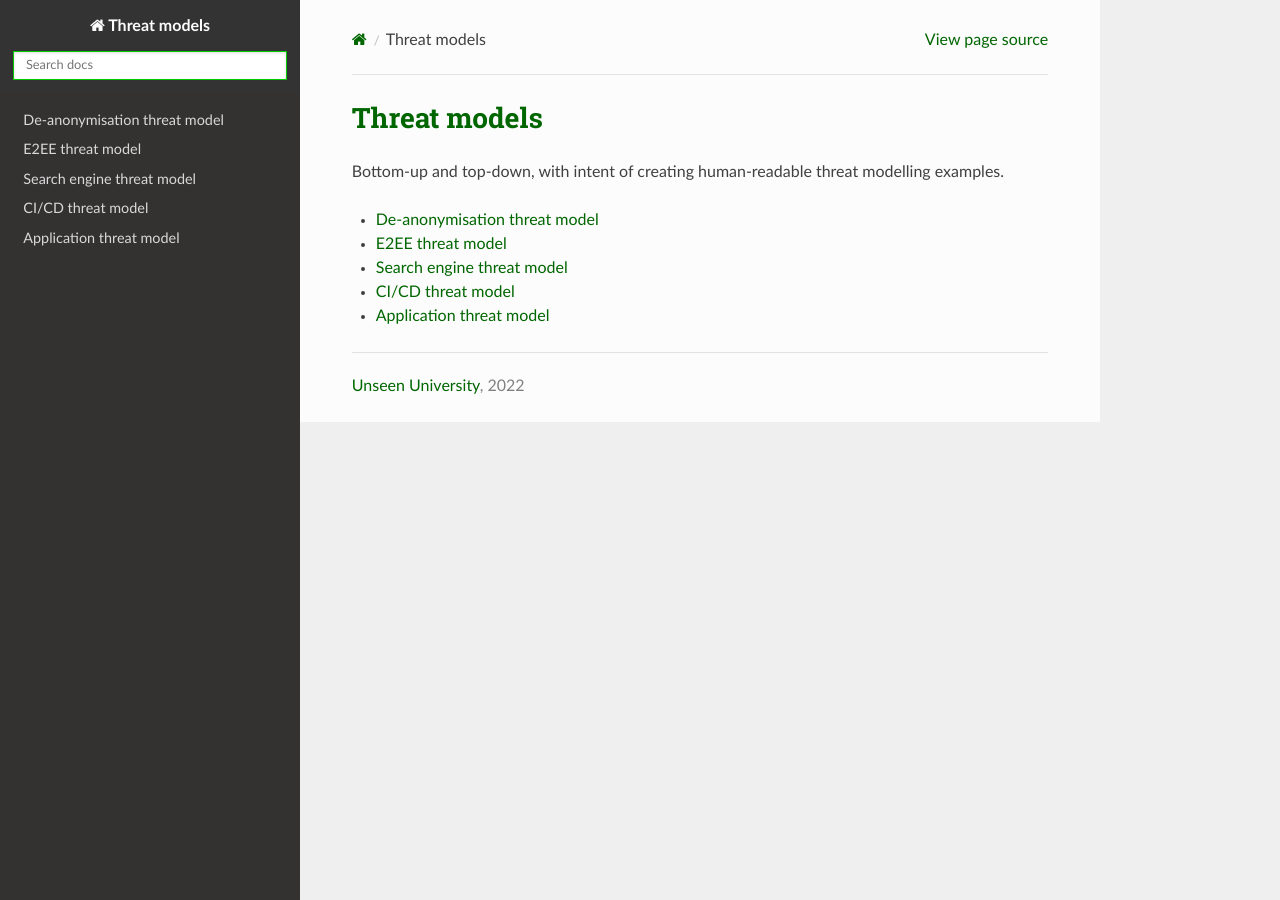
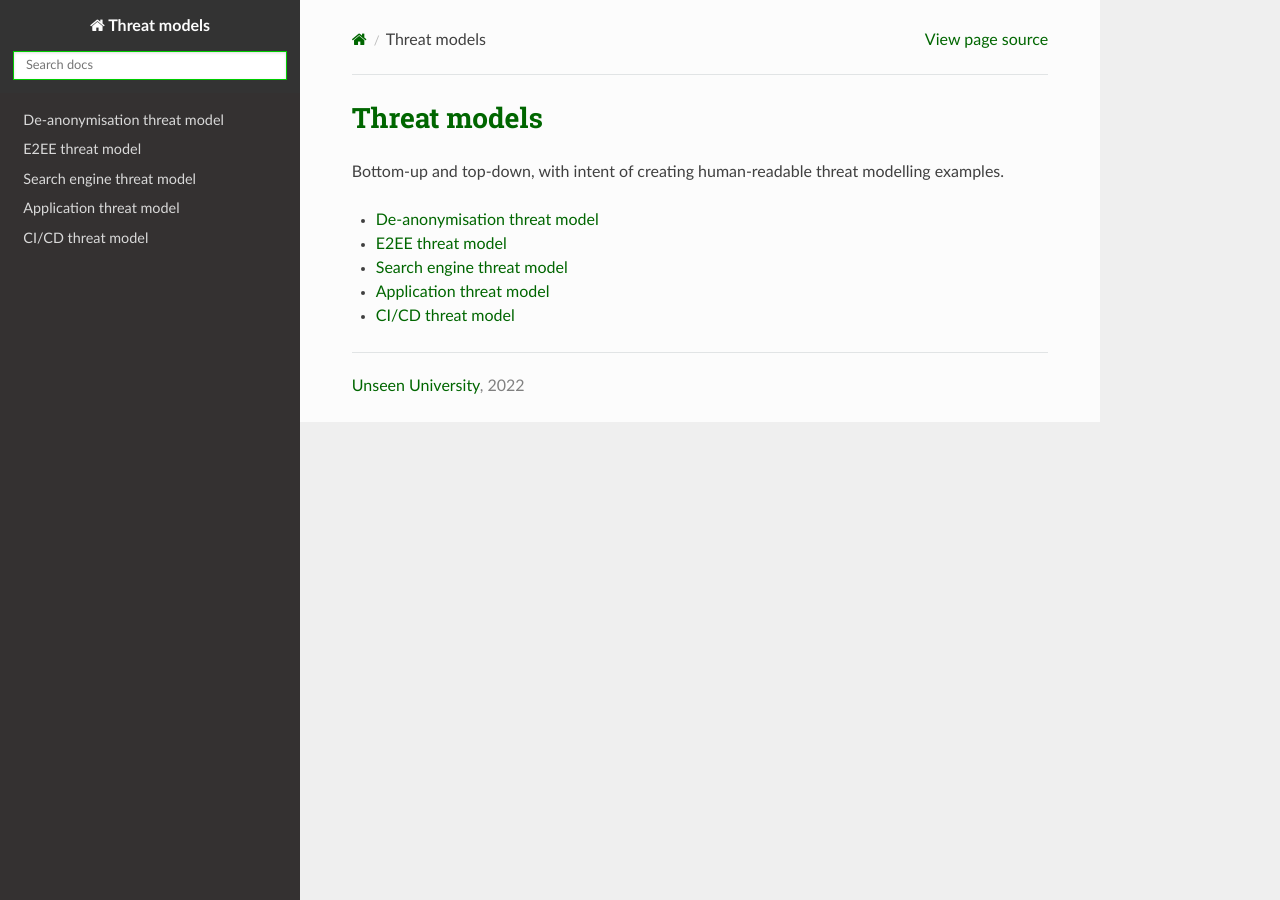
Before and after one commit to tymyrddin/threat-models, a Sphinx documentation site: the page built from source/index.rst, in a window 1280 px wide. Built offline with Sphinx 7.4.7 and the Read the Docs theme 2.0.0, drawn with Linux system fonts in a browser that asks for light colours.

Commit message:
Order of things

```diff
--- a/source/index.rst
+++ b/source/index.rst
@@ -13,5 +13,5 @@ Bottom-up and top-down, with intent of creating human-readable threat modelling
    De-anonymisation threat model <https://tymyrddin.github.io/da-threat-model/>
    E2EE threat model <https://tymyrddin.github.io/e2ee-threat-model/>
    Search engine threat model <https://tymyrddin.github.io/se-threat-model/>
+   Application threat model <https://tymyrddin.github.io/app-threat-model/>
    CI/CD threat model <https://tymyrddin.github.io/cicd-threat-model/>
-   Application threat model <https://tymyrddin.github.io/app-threat-model/>
```
